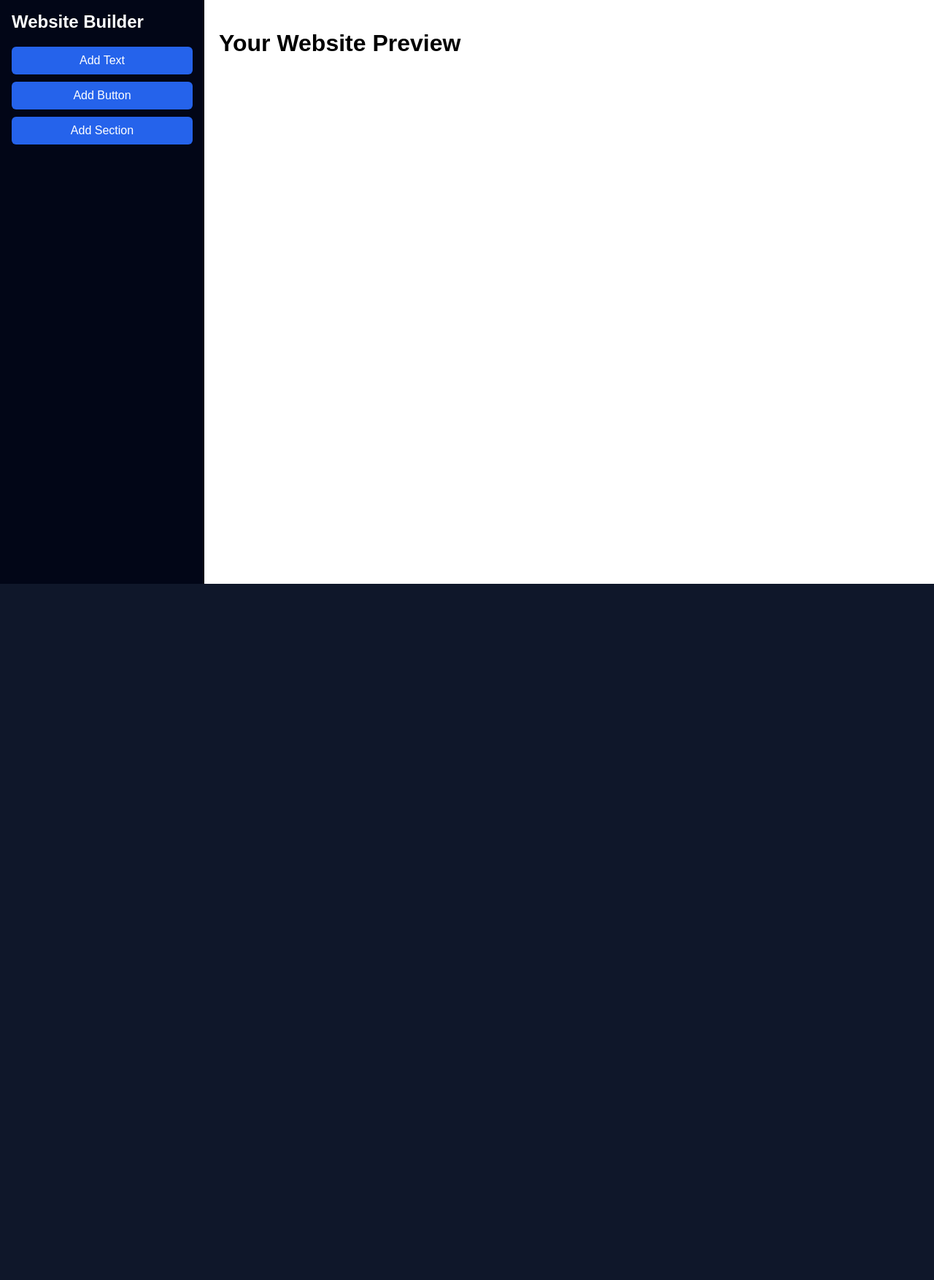
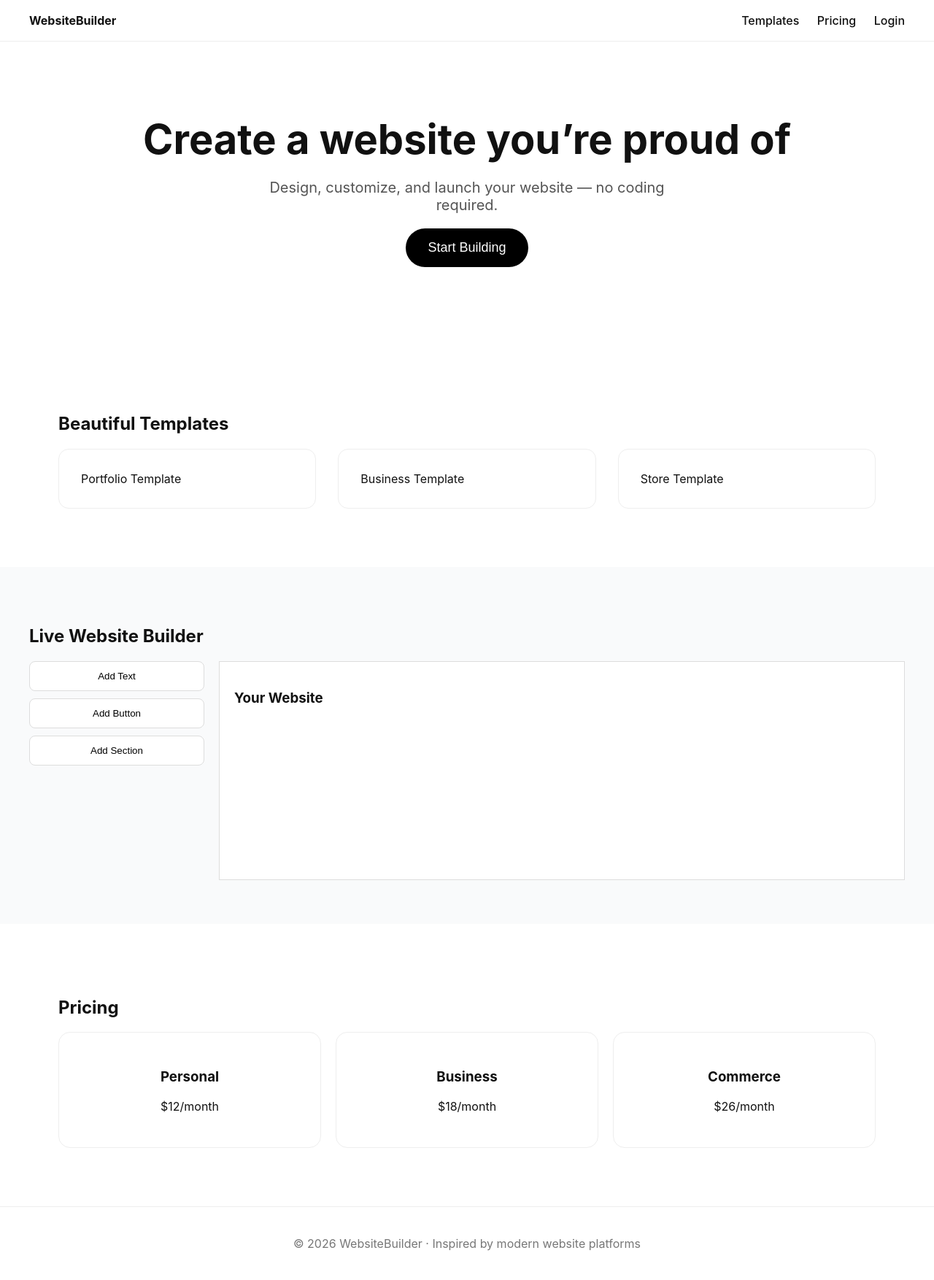
Before and after one commit to mightyevan18-lang/Website-builder-helper, a plain HTML site: page index.html in a window 1280 px wide. Shown: the whole page at 73% size. Before the commit the page ends 800 px from the top, so only its background shows below. Drawn offline with Linux system fonts and the light colour scheme.

Commit message:
Update index.html

```diff
--- a/index.html
+++ b/index.html
@@ -2,84 +2,213 @@
 <html lang="en">
 <head>
 <meta charset="UTF-8">
-  <title>Simple Website Builder</title>
+<title>Website Builder Platform</title>
 <meta name="viewport" content="width=device-width, initial-scale=1">
+
 <style>
+* { box-sizing: border-box; }
 body {
   margin: 0;
-      font-family: Arial, sans-serif;
-      background: #0f172a;
+  font-family: -apple-system, BlinkMacSystemFont, "Segoe UI", Roboto;
+  background: #ffffff;
+  color: #111;
+}
+
+/* NAV */
+nav {
+  display: flex;
+  justify-content: space-between;
+  padding: 18px 40px;
+  border-bottom: 1px solid #eee;
+}
+nav a {
+  text-decoration: none;
+  color: #111;
+  font-weight: 500;
+  margin-left: 20px;
+}
+
+/* HERO */
+.hero {
+  padding: 100px 40px;
+  text-align: center;
+}
+.hero h1 {
+  font-size: 56px;
+  max-width: 900px;
+  margin: auto;
+}
+.hero p {
+  font-size: 20px;
+  color: #555;
+  max-width: 600px;
+  margin: 20px auto;
+}
+.hero button {
+  padding: 16px 30px;
+  font-size: 18px;
+  background: black;
   color: white;
+  border: none;
+  border-radius: 30px;
+  cursor: pointer;
+}
+
+/* SECTIONS */
+.section {
+  padding: 80px 40px;
+  max-width: 1200px;
+  margin: auto;
+}
+.grid {
+  display: grid;
+  grid-template-columns: repeat(auto-fit, minmax(260px, 1fr));
+  gap: 30px;
+}
+.card {
+  border: 1px solid #eee;
+  padding: 30px;
+  border-radius: 14px;
+}
+
+/* BUILDER */
+.builder {
+  background: #f9fafb;
+  padding: 60px 40px;
+}
+.builder-ui {
   display: flex;
-      height: 100vh;
+  gap: 20px;
 }
 .sidebar {
-      width: 280px;
-      background: #020617;
-      padding: 16px;
-      box-sizing: border-box;
-    }
-    .sidebar h2 {
-      margin-top: 0;
+  width: 240px;
 }
 .sidebar button {
   width: 100%;
+  padding: 12px;
   margin-bottom: 10px;
-      padding: 10px;
-      font-size: 16px;
-      background: #2563eb;
-      color: white;
-      border: none;
-      border-radius: 6px;
+  border-radius: 8px;
+  border: 1px solid #ddd;
+  background: white;
   cursor: pointer;
 }
 .preview {
   flex: 1;
   background: white;
-      color: black;
   padding: 20px;
-      overflow: auto;
+  min-height: 300px;
+  border: 1px solid #ddd;
 }
-    .block {
-      border: 2px dashed #94a3b8;
-      padding: 20px;
-      margin-bottom: 10px;
+
+/* PRICING */
+.pricing {
+  display: grid;
+  grid-template-columns: repeat(auto-fit, minmax(240px, 1fr));
+  gap: 20px;
+}
+.price-card {
+  border: 1px solid #eee;
+  padding: 30px;
+  border-radius: 16px;
+  text-align: center;
+}
+
+/* FOOTER */
+footer {
+  padding: 40px;
+  text-align: center;
+  color: #777;
+  border-top: 1px solid #eee;
 }
 </style>
 </head>
+
 <body>
 
+<nav>
+  <strong>WebsiteBuilder</strong>
+  <div>
+    <a href="#">Templates</a>
+    <a href="#">Pricing</a>
+    <a href="#">Login</a>
+  </div>
+</nav>
+
+<section class="hero">
+  <h1>Create a website you’re proud of</h1>
+  <p>Design, customize, and launch your website — no coding required.</p>
+  <button onclick="document.getElementById('builder').scrollIntoView()">Start Building</button>
+</section>
+
+<section class="section">
+  <h2>Beautiful Templates</h2>
+  <div class="grid">
+    <div class="card">Portfolio Template</div>
+    <div class="card">Business Template</div>
+    <div class="card">Store Template</div>
+  </div>
+</section>
+
+<section id="builder" class="builder">
+  <h2>Live Website Builder</h2>
+  <div class="builder-ui">
     <div class="sidebar">
-    <h2>Website Builder</h2>
       <button onclick="addText()">Add Text</button>
       <button onclick="addButton()">Add Button</button>
       <button onclick="addSection()">Add Section</button>
     </div>
+    <div class="preview" id="preview">
+      <h3>Your Website</h3>
+    </div>
+  </div>
+</section>
 
-  <div class="preview" id="preview">
-    <h1>Your Website Preview</h1>
+<section class="section">
+  <h2>Pricing</h2>
+  <div class="pricing">
+    <div class="price-card">
+      <h3>Personal</h3>
+      <p>$12/month</p>
     </div>
+    <div class="price-card">
+      <h3>Business</h3>
+      <p>$18/month</p>
+    </div>
+    <div class="price-card">
+      <h3>Commerce</h3>
+      <p>$26/month</p>
+    </div>
+  </div>
+</section>
+
+<footer>
+  © 2026 WebsiteBuilder · Inspired by modern website platforms
+</footer>
 
 <script>
 function addText() {
   const div = document.createElement("div");
-      div.className = "block";
   div.contentEditable = true;
+  div.style.border = "1px dashed #ccc";
+  div.style.padding = "15px";
+  div.style.marginBottom = "10px";
   div.innerText = "Edit this text";
   document.getElementById("preview").appendChild(div);
 }
 
 function addButton() {
   const btn = document.createElement("button");
-      btn.innerText = "Click Me";
-      btn.style.padding = "12px";
-      btn.style.margin = "10px 0";
+  btn.innerText = "Button";
+  btn.style.padding = "12px 20px";
+  btn.style.marginBottom = "10px";
   document.getElementById("preview").appendChild(btn);
 }
 
 function addSection() {
   const section = document.createElement("div");
-      section.className = "block";
+  section.style.border = "2px solid #eee";
+  section.style.padding = "20px";
+  section.style.marginBottom = "10px";
   section.innerText = "New Section";
   document.getElementById("preview").appendChild(section);
 }
```
Lines whose indentation alone changed are shown as unchanged.
